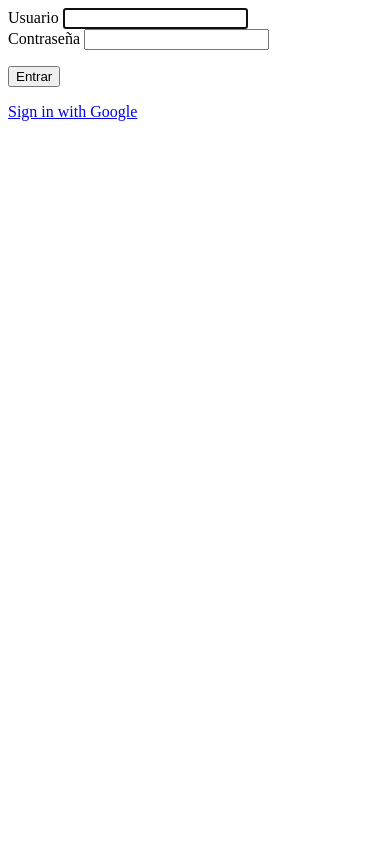
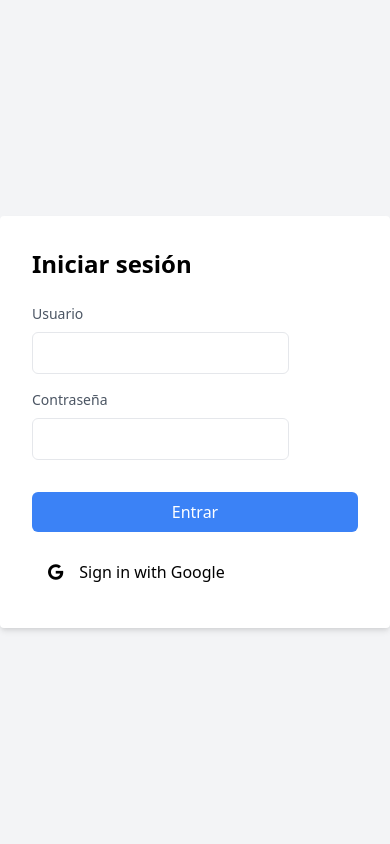
Before and after one commit to Valenn4/proyecto-codigohex, a Django app: page /login/ in a window 390 px wide. Run offline with Django 4.2, Linux system fonts and the light colour scheme; some libraries are stand-ins or nearby versions.

Commit message:
Estilos en el login y pagina sobre nosotros

```diff
--- a/alzheimer_project/alzheimer_project/settings.py
+++ b/alzheimer_project/alzheimer_project/settings.py
@@ -121,6 +121,7 @@ USE_TZ = True
 STATIC_URL = 'static/'
 STATICFILES_DIRS = [os.path.join(BASE_DIR, 'alzheimer_project/static'),]
 
+
 # Default primary key field type
 # https://docs.djangoproject.com/en/4.2/ref/settings/#default-auto-field
 
--- /dev/null
+++ b/alzheimer_project/alzheimer_project/static/css/generall.css
@@ -0,0 +1,60 @@
+
+
+
+/* ---GENERAL */
+*{
+    box-sizing: border-box;
+}
+body{
+    margin: 0;
+    padding: 0;
+    background-color: white;
+    font-family: 'Montserrat', sans-serif;
+
+}
+img{
+    width: 100%;
+}
+#principal #oboutus #formu{
+    width: 100%;
+    margin: auto;
+}
+.fila{
+    display: flex;
+    flex-wrap: wrap;
+}
+.centrar-horizontal {
+    justify-content: center;
+}
+
+/* ---principal--- */
+#logo img{
+    width: 600px;
+    text-align: center;
+}
+#titulo{
+    text-align: center;
+    font-size: 40px;
+}
+
+/* ---Obout us--- */
+#obout{
+    text-align: center;
+    font-size: 40px;
+}
+#texto{
+    text-align: center;
+    font-size: 20px;
+
+}
+
+/* ---Formulario--- */
+
+section {
+    padding: 20px 300px 20px 300px;
+    border:2px solid black;
+}
+#formu h3{
+        font-size: 28px;
+        text-align: center;
+}
--- /dev/null
+++ b/alzheimer_project/alzheimer_project/static/js/authentication/login.js
@@ -0,0 +1,2 @@
+document.getElementById("id_username").setAttribute("class", 'class="w-full px-3 py-2 border rounded-md focus:outline-none focus:border-blue-500"')
+document.getElementById("id_password").setAttribute("class", 'class="w-full px-3 py-2 border rounded-md focus:outline-none focus:border-blue-500"')
--- a/alzheimer_project/alzheimer_project/templates/authentication/login.html
+++ b/alzheimer_project/alzheimer_project/templates/authentication/login.html
@@ -1,25 +1,37 @@
+{%load static%}
 <html lang="en">
 <head>
     <meta charset="UTF-8">
     <meta name="viewport" content="width=device-width, initial-scale=1.0">
     <title>Document</title>
+    <link rel="stylesheet" href="{% static 'css/generall.css' %}">
+    <link href="https://cdn.jsdelivr.net/npm/tailwindcss@2.2.19/dist/tailwind.min.css" rel="stylesheet">
+    <link rel="stylesheet" href="https://cdnjs.cloudflare.com/ajax/libs/font-awesome/5.15.3/css/all.min.css" integrity="sha384-MrNyZJ01eAPop4GgmiHExO+gsr1i+A8nqJ7iwl5u8Zf/DJU86qF9XT7It+bivFV6" crossorigin="anonymous">
 </head>
-<body>
+<body class="flex items-center justify-center h-screen bg-gray-100">
+    <div class="bg-white p-8 rounded shadow-md w-full sm:w-96">
         <main class="main">
+            <h2 class="text-2xl font-semibold mb-6">Iniciar sesión</h2>
             <form method="POST">
             {% csrf_token %}
-            <div class="div_input">
-                <label>Usuario</label>
+                <div class="div_input mb-4">
+                    <label class="block text-gray-600 text-sm font-medium mb-2">Usuario</label>
                 {{form.username}}
+
                 </div>
                 <div class="div_input">
-                <label>Contraseña</label>
+                    <label class="block text-gray-600 text-sm font-medium mb-2">Contraseña</label>
                 {{form.password}}
                 </div>
                 <p>{{error}}</p>
-            <input type="submit" value="Entrar">
+                <input type="submit" value="Entrar" class="w-full bg-blue-500 text-white py-2 px-4 rounded-md hover:bg-blue-600 focus:outline-none focus:border-blue-700 mt-8">
             </form>
-        <a href="{% url 'social:begin' 'google-oauth2' %}" class="btn btn-link btn-lg active btn-block">Sign in with Google</a>
+            <div>
+            <a href="{% url 'social:begin' 'google-oauth2' %}" class="btn btn-link btn-lg active btn-block" ><i class="fab fa-google p-4"></i>Sign in with Google</a>
+            </div>
         </main>
+    </div>
 </body>
+    <script src="{% static 'js/authentication/login.js'%}"></script>
+    <script src="https://kit.fontawesome.com/bc537503dc.js" crossorigin="anonymous"></script>
 </html>
--- a/alzheimer_project/alzheimer_project/urls.py
+++ b/alzheimer_project/alzheimer_project/urls.py
@@ -1,10 +1,13 @@
 from django.contrib import admin
 from django.urls import path, include
+from .views import about
+from django.conf import settings
+from django.conf.urls.static import static
 
 urlpatterns = [
     path('admin/', admin.site.urls),
     path('', include("authentication.urls")),
     path('', include('calender.urls')),
-    path('api/', include('api.urls'))
-
+    path('api/', include('api.urls')),
+    path('sobre_nosotros/',about)
 ]
--- /dev/null
+++ b/alzheimer_project/alzheimer_project/views.py
@@ -0,0 +1,5 @@
+from django.shortcuts import render
+
+def about(request):
+
+    return render(request,"about.html")
```
Also changed, not shown: alzheimer_project/alzheimer_project/templates/about.html (added, +37 -0 lines), alzheimer_project/alzheimer_project/templates/index.html (+8 -2 lines), alzheimer_project/alzheimer_project/static/img/86478450-resumen-de-inteligencia-artificial-fondo-web-de-tecnología-concepto-virtual.jpg (added), alzheimer_project/alzheimer_project/static/img/Picsart_23-11-22_10-35-36-062.png (added), alzheimer_project/alzheimer_project/static/img/WhatsApp Image 2023-11-13 at 11.24.40.jpeg (added), alzheimer_project/alzheimer_project/static/img/WhatsApp_Image_2023-11-13_at_11.24.40-removebg-preview.png (added), alzheimer_project/alzheimer_project/static/img/fondo-onda.jpg (added), alzheimer_project/alzheimer_project/static/img/fondo-principal.jpeg (added), alzheimer_project/alzheimer_project/static/img/fondo-principal.png (added), alzheimer_project/db.sqlite3, 1 other file. Lines whose indentation alone changed are shown as unchanged.
